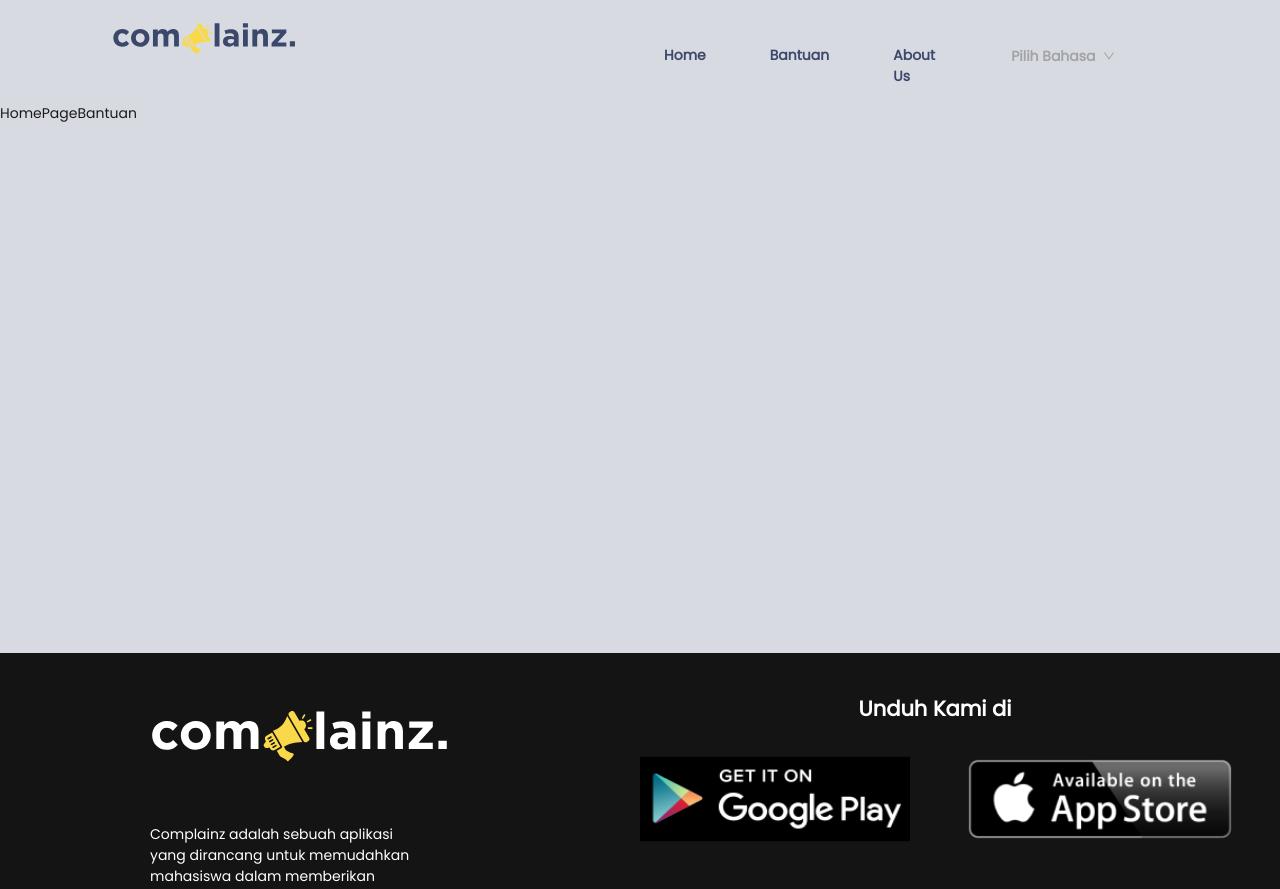
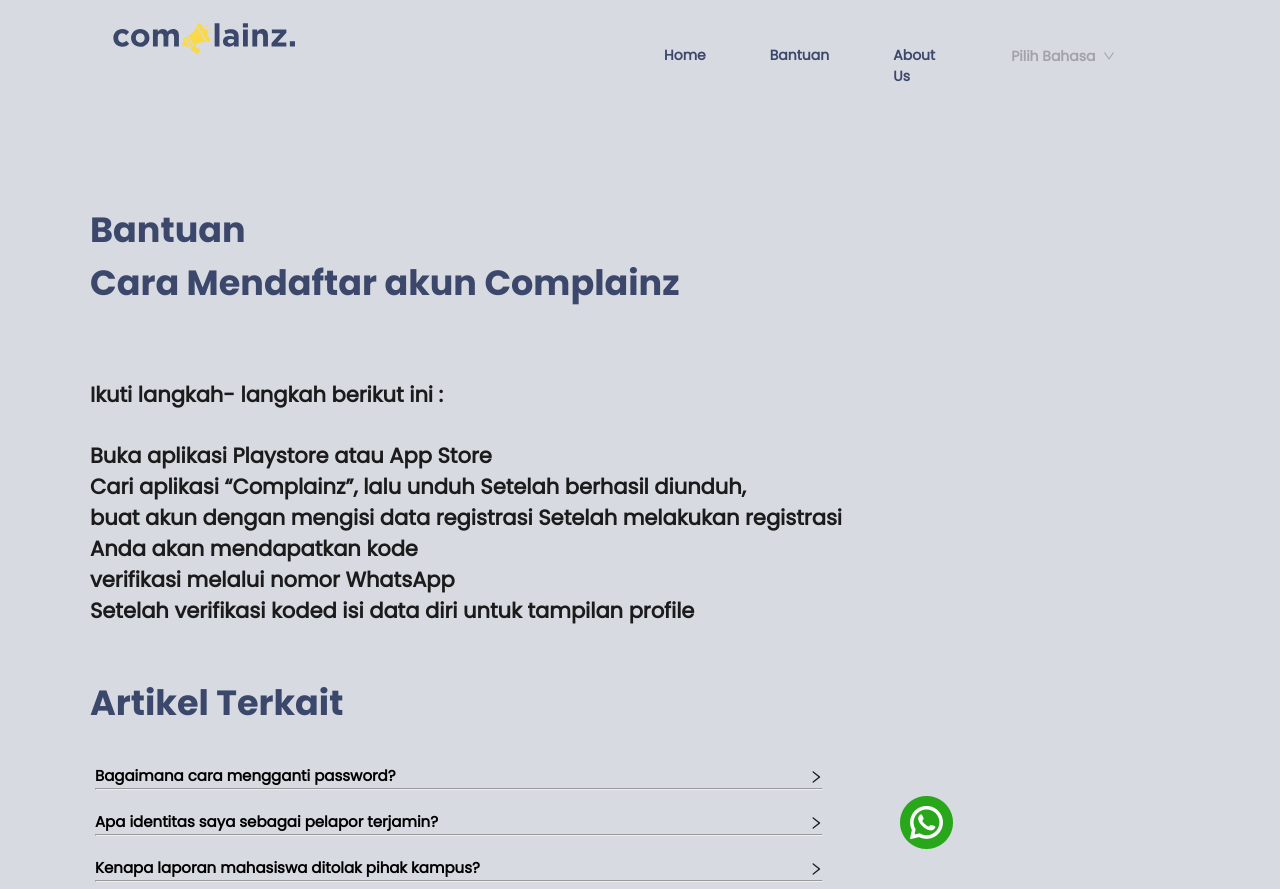
Before and after one commit to Capstone-Alta-19/React-Ecomplaint, a React (Vite) app: page /homepagebantuan in a window 1280 px wide. Shown: the top 889 px of the page. Built offline with nearby package versions, Linux system fonts and the light colour scheme.

Commit message:
update css homepage

```diff
--- a/src/pages/homePage/syafi/HomePage2.jsx
+++ b/src/pages/homePage/syafi/HomePage2.jsx
@@ -1,37 +1,46 @@
 import React from "react";
 import { RightOutlined } from "@ant-design/icons";
 import Gap from "../../../components/gap/Gap";
-import { WhatAppIcon } from "../../../assets";
+import { WAIcon } from "../../../assets";
 import { USERS_INDO } from "../constants";
 import "./homePage2.css";
+import { Link } from "react-router-dom";
 
 const HomePage2 = () => {
   return (
-    <>
-      <h1 className="about-bantuan">Perlu Bantuan ?</h1>
-      <div className="WhatsApp">
-        <img src={WhatAppIcon} />
-      </div>
+    <div className="homepage-bantuan-master">
+      <h1 className="about-bantuan">
+        Perlu Bantuan ?
+        <a
+          href="https://wa.me/6282257665673"
+          target="_blank"
+          className="WAIICON-about"
+        >
+          <img src={WAIcon} />
+        </a>
+      </h1>
       <div className="content-quest">
-        <div className="quest">
+        <div className="class-quest-bantu">
           <h2>Kami akan membantu</h2>
           <Gap height={30} />
           {USERS_INDO.map((teks, index) => (
-            <div className="bantuan" key={index}>
-              <a className="konten">{teks.teks1}</a>
-              <a className="konten">{teks.teks2}</a>
-              <a className="konten">{teks.teks3}</a>
-              <a className="konten">{teks.teks4}</a>
+            <div className="bantuan-homepage1" key={index}>
+              <a className="konten-homepage1">{teks.teks1}</a>
+              <a className="konten-homepage1">{teks.teks2}</a>
+              <a className="konten-homepage1">{teks.teks3}</a>
+              <a className="konten-homepage1">{teks.teks4}</a>
               <Gap height={10} />
-              <div className="icon">
-                <RightOutlined justify="end" />
+              <div className="icon-homepage-bantuan">
+                <Link to={"/homepagebantuan"}>
+                  <RightOutlined justify="end" />
+                </Link>
               </div>
               <hr />
             </div>
           ))}
         </div>
       </div>
-    </>
+    </div>
   );
 };
 
--- a/src/pages/homePage/syafi/homePage2.css
+++ b/src/pages/homePage/syafi/homePage2.css
@@ -1,56 +1,55 @@
+.homepage-bantuan-master{
+ zoom: 100%;
+ height: 300px;
+ margin-left: 0px;
+}
 .about-bantuan {
   color: #3c486b;
   font-size: 35px;
   font-weight: bold;
   font-family: PoppinsBold;
+  margin: 0rem 0rem 0rem -10rem;
+
+}
+.WAIICON-about {
+  padding: 0px 150px 10px 600px;
 }
 
-.feature {
-  background-color: aliceblue;
-}
-
-.WhatsApp {
-  padding: 10px 15px 10px 60px;
-}
-
-.WhatsApp > img {
+.WAIcon-about>img {
   border-radius: 20px;
-  background-color: #636d89;
-  width: 250px;
+  width: auto;
   height: auto;
 }
 
-.content-quest {
-  padding: 10px 15px 15px 60px;
-}
-
-.quest {
+.class-quest-bantu{
   background-color: #f0f0f0;
   border-radius: 20px;
   width: 824px;
   height: 300px;
-  padding: 40px;
+  justify-content: left;
+  margin: 1rem 1rem 1rem -5rem;
 }
 
-.quest > h2 {
+.class-quest-bantu>h2 {
   color: #3c486b;
   text-align: left;
   margin-left: 30px;
+  padding-top: 20px;
 }
 
-.bantuan {
+.bantuan-homepage1{
   margin-left: 30px;
   margin-right: 50px;
 }
 
-.konten {
+.konten-homepage1 {
   font-family: Poppins;
   color: black;
   font-size: 15px;
   font-weight: bold;
 }
 
-.icon {
+.icon-homepage-bantuan {
   text-align: right;
   margin-top: -20px;
   position: sticky;
--- a/src/pages/homePageBantuan/HomePageBantuan.jsx
+++ b/src/pages/homePageBantuan/HomePageBantuan.jsx
@@ -1,7 +1,58 @@
 import React from "react";
+import { RightOutlined } from "@ant-design/icons";
+import { Bantuan } from "../homePage/constants";
+import Gap from "../../components/gap/Gap";
+import { WAIcon } from "../../assets";
+import "./homePageBantuan.css";
 
 const HomePageBantuan = () => {
-  return <div>HomePageBantuan</div>;
+  return (
+    <div className="homepage-bantuan-pages2">
+      <h1 className="about-page-bantuan">Bantuan</h1>
+      <h1 className="about-page-bantuan">Cara Mendaftar akun Complainz</h1>
+      <Gap height={70} />
+      <h2 className="tentang-teks">Ikuti langkah- langkah berikut ini :</h2>
+      <Gap height={30} />
+      <h2 className="tentang-teks">
+        Buka aplikasi Playstore atau App Store <br /> Cari aplikasi “Complainz”,
+        lalu unduh Setelah berhasil diunduh, <br /> buat akun dengan mengisi
+        data registrasi Setelah melakukan registrasi <br />
+        Anda akan mendapatkan kode <br /> verifikasi melalui nomor WhatsApp
+        <br />
+        Setelah verifikasi koded isi data diri untuk tampilan profile
+      </h2>
+      <a
+        href="https://wa.me/6282257665673"
+        target="_blank"
+        className="WhatsApp-bantuan"
+      >
+        <img src={WAIcon} />
+        <div class="pertanyaan-bantuan">
+          Ada Pertanyaan ? <br></br>
+          Silahkan hubungi kami via WhatsApp
+        </div>
+      </a>
+      <Gap height={50} />
+      <h1 className="about-page-bantuan">Artikel Terkait</h1>
+      <div className="quest-page-bantuan">
+        <Gap height={30} />
+
+        {Bantuan.map((teks, index) => (
+          <div className="bantuan-page" key={index}>
+            <a className="konten-bantuan">{teks.teks1}</a>
+            <a className="konten-bantuan">{teks.teks2}</a>{" "}
+            <a className="konten-bantuan">{teks.teks3}</a>
+            <a className="konten-bantuan">{teks.teks4}</a>
+            <Gap height={10} />
+            <div className="icon-bantuan">
+              <RightOutlined justify="end" />
+            </div>
+            <hr />
+          </div>
+        ))}
+      </div>
+    </div>
+  );
 };
 
 export default HomePageBantuan;
--- a/src/pages/homePageBantuan/homePageBantuan.css
+++ b/src/pages/homePageBantuan/homePageBantuan.css
@@ -0,0 +1,67 @@
+.homepage-bantuan-pages2{
+    margin-top: 100px;
+    margin-bottom: 100px;
+}
+.about-page-bantuan {
+    color: #3c486b;
+    font-size: 35px;
+    font-weight: bold;
+    font-family: PoppinsBold;
+    padding-left: 90px;
+}
+
+.tentang-teks {
+    padding-left: 90px;
+
+}
+
+.quest-page-bantuan {
+    padding-left: 90px;
+    border-radius: 20px;
+    width: 824px;
+
+}
+
+.quest-page-bantuan>div {
+    padding: 5px 1px 15px 5px;
+
+}
+
+.quest-page-bantuan>h2 {
+    color: #3c486b;
+    text-align: left;
+    margin-left: 30px;
+}
+.konten-bantuan {
+    font-family: Poppins;
+    color: black;
+    font-size: 15px;
+    font-weight: bold;
+}
+
+.icon-bantuan {
+    text-align: right;
+    margin-top: -30px;
+    position: sticky;
+}
+
+.WhatsApp-bantuan {
+    margin-left: 900px;
+    margin-top: 170px;
+    position: absolute;
+}
+
+.WhatsApp-bantuan>img {
+    height: auto;
+
+}
+.pertanyaan-bantuan {
+    opacity: 0;
+    transition: opacity 0.3s ease;
+    color: black;
+    font-size: 12px;
+}
+
+.WhatsApp-bantuan:hover .pertanyaan-bantuan {
+    opacity: 1;
+}
```
Also changed, not shown: src/pages/homePage/ziqo/homePage3.css (deleted, +0 -40 lines).
